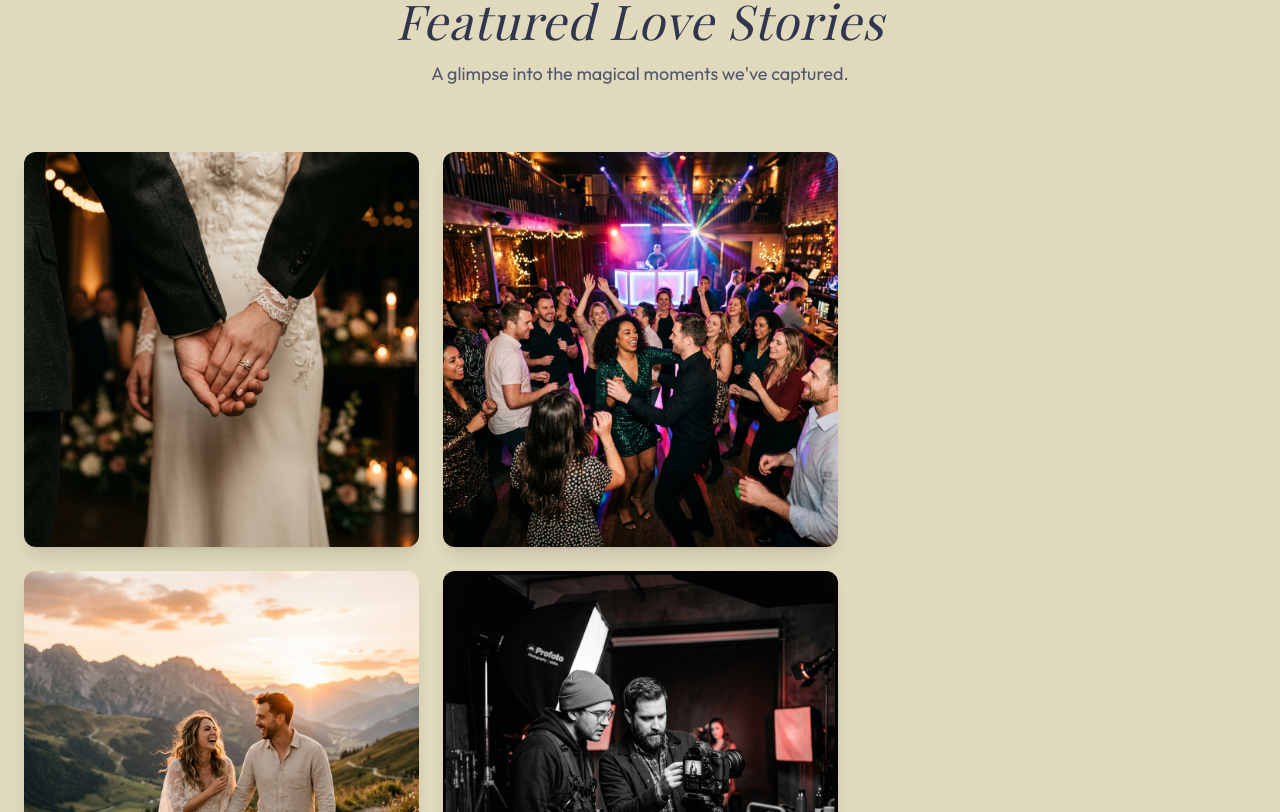
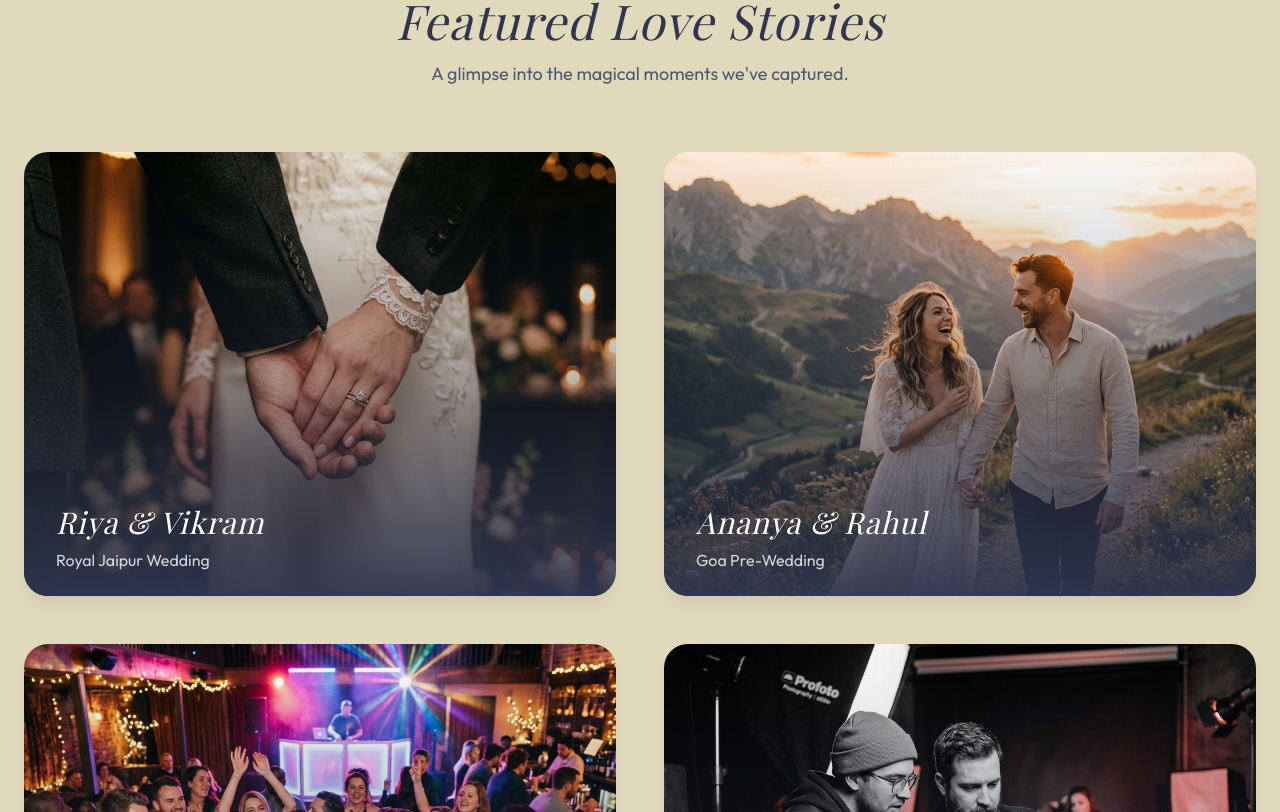
Before and after one commit to Ashish-Kumar-007/StudioLive, a React (Vite) app: page / in a window 1280 px wide. Shown: the part 2008-2820 px from the top of the page. Built offline with nearby package versions, Linux system fonts and the light colour scheme; a web font is replaced by a local one.

Commit message:
feat: implement peak holographic 3D parallax shifting image cards, 2x2 aspect ratio grid, and clearProps transition clears

```diff
--- a/src/App.tsx
+++ b/src/App.tsx
@@ -90,6 +90,7 @@ export default function App() {
             duration: 1.2,
             ease: 'power3.out',
             stagger: 0.15,
+            clearProps: 'all',
             scrollTrigger: {
               trigger: '.testimonials-section-3d',
               start: 'top 80%',
--- a/src/pages/Home.tsx
+++ b/src/pages/Home.tsx
@@ -86,11 +86,12 @@ interface LoveStoryCardProps {
   onClick: () => void;
 }
 
-// 3D Parallax Love Story Card with Depth Layer Popouts
+// Peak 3D Parallax Love Story Card with Depth Shifting Holographic Parallax
 function LoveStoryCard({ img, title, desc, onClick }: LoveStoryCardProps) {
   const cardRef = useRef<HTMLButtonElement>(null);
   const [isHovered, setIsHovered] = useState(false);
   const [transformStyle, setTransformStyle] = useState<string>('');
+  const [imgStyle, setImgStyle] = useState<string>('scale(1.05) translate3d(0,0,0)');
 
   const handleMouseMove = (e: React.MouseEvent<HTMLButtonElement>) => {
     if (!cardRef.current) return;
@@ -104,15 +105,22 @@ function LoveStoryCard({ img, title, desc, onClick }: LoveStoryCardProps) {
     const centerX = rect.width / 2;
     const centerY = rect.height / 2;
 
-    const rotateX = ((centerY - y) / centerY) * 8; // Gentle tilt for large cards
-    const rotateY = ((x - centerX) / centerX) * 8;
+    // Card frame rotations (max 10 degrees)
+    const rotateX = ((centerY - y) / centerY) * 10;
+    const rotateY = ((x - centerX) / centerX) * 10;
 
-    setTransformStyle(`perspective(1000px) rotateX(${rotateX}deg) rotateY(${rotateY}deg) scale3d(1.02, 1.02, 1.02)`);
+    // Image offset parallax shifts (opposite of mouse tilt to give volumetric 3D look!)
+    const imgX = ((centerX - x) / centerX) * 8;
+    const imgY = ((centerY - y) / centerY) * 8;
+
+    setTransformStyle(`perspective(1000px) rotateX(${rotateX}deg) rotateY(${rotateY}deg) scale3d(1.03, 1.03, 1.03)`);
+    setImgStyle(`scale(1.15) translate3d(${imgX}px, ${imgY}px, 0px)`);
   };
 
   const handleMouseLeave = () => {
     setIsHovered(false);
     setTransformStyle('');
+    setImgStyle('scale(1.05) translate3d(0,0,0)');
   };
 
   return (
@@ -121,20 +129,45 @@ function LoveStoryCard({ img, title, desc, onClick }: LoveStoryCardProps) {
       onMouseMove={handleMouseMove}
       onMouseLeave={handleMouseLeave}
       onClick={onClick}
-      className="masonry-item group rounded-xl overflow-hidden relative border-0 p-0 text-left cursor-pointer w-full shadow-lg origin-center"
+      className="group rounded-3xl overflow-hidden relative border-0 p-0 text-left cursor-pointer w-full shadow-lg aspect-[4/3] transition-all duration-300"
       style={{
-        transform: isHovered ? transformStyle : 'perspective(1000px) rotateX(0deg) rotateY(0deg) scale3d(1, 1, 1)',
+        transform: isHovered ? transformStyle : undefined,
         transformStyle: 'preserve-3d',
-        transition: isHovered ? 'none' : 'transform 0.4s ease-out',
+        transition: isHovered ? 'none' : 'transform 0.5s ease-out, box-shadow 0.5s ease-out',
+        boxShadow: isHovered ? '0 25px 50px -12px rgba(48, 54, 79, 0.4)' : '0 10px 15px -3px rgba(48, 54, 79, 0.1)',
         willChange: 'transform'
       }}
     >
-      <div className="relative w-full h-full" style={{ transform: 'translateZ(20px)', transformStyle: 'preserve-3d' }}>
-        <img src={img} alt={title} className="w-full object-cover transition-transform duration-700 group-hover:scale-105" />
-        <div className="absolute inset-0 bg-gradient-to-t from-primary/95 to-transparent opacity-0 group-hover:opacity-100 transition-opacity duration-300 flex flex-col justify-end p-8" style={{ transform: 'translateZ(30px)' }}>
-          <h3 className="text-editorial text-white text-3xl mb-2 translate-y-4 group-hover:translate-y-0 transition-transform duration-300">{title}</h3>
-          <p className="text-white/80 translate-y-4 group-hover:translate-y-0 transition-transform duration-300 delay-75">{desc}</p>
-        </div>
+      {/* 3D Depth Shrunk Parallax Image Frame */}
+      <div className="absolute inset-0 overflow-hidden" style={{ transform: 'translateZ(-12px)' }}>
+        <img
+          src={img}
+          alt={title}
+          className="w-full h-full object-cover"
+          style={{
+            transform: imgStyle,
+            transition: isHovered ? 'none' : 'transform 0.5s ease-out',
+            willChange: 'transform'
+          }}
+        />
+      </div>
+
+      {/* Glossy Spot Flare Sweep Overlay */}
+      <div
+        className="absolute inset-0 pointer-events-none z-10 opacity-0 group-hover:opacity-100 transition-opacity duration-300"
+        style={{
+          background: 'linear-gradient(135deg, rgba(255,255,255,0) 0%, rgba(255,255,255,0.15) 50%, rgba(255,255,255,0) 100%)',
+          transform: isHovered ? 'translateZ(10px)' : undefined
+        }}
+      />
+
+      {/* Floating Card Content Layer */}
+      <div
+        className="absolute inset-0 bg-gradient-to-t from-primary/95 via-primary/30 to-transparent flex flex-col justify-end p-8 z-20"
+        style={{ transform: 'translateZ(30px)', transformStyle: 'preserve-3d' }}
+      >
+        <h3 className="text-editorial text-white text-3xl mb-2 translate-y-2 group-hover:translate-y-0 transition-transform duration-300">{title}</h3>
+        <p className="text-white/80 translate-y-2 group-hover:translate-y-0 transition-transform duration-300 delay-75">{desc}</p>
       </div>
     </button>
   );
@@ -245,7 +278,7 @@ export default function Home({ onNavigate }: HomeProps) {
         </div>
       </section>
 
-      {/* Masonry Portfolio Grid with 3D Depth Cards */}
+      {/* Editorial Grid Gallery with Holographic 3D Parallax */}
       <section className="bg-surface py-32 px-6">
         <div className="max-w-7xl mx-auto">
           <div className="text-center mb-16">
@@ -253,7 +286,8 @@ export default function Home({ onNavigate }: HomeProps) {
             <p className="text-dim text-lg">A glimpse into the magical moments we've captured.</p>
           </div>
 
-          <div className="masonry-grid reveal" style={{ perspective: '1500px', transformStyle: 'preserve-3d' }}>
+          {/* Perfectly Aligned 3D Grid container */}
+          <div className="grid grid-cols-1 md:grid-cols-2 gap-12 reveal" style={{ perspective: '1500px', transformStyle: 'preserve-3d' }}>
             <LoveStoryCard
               img="/cat-wedding.png"
               title="Riya & Vikram"
```
